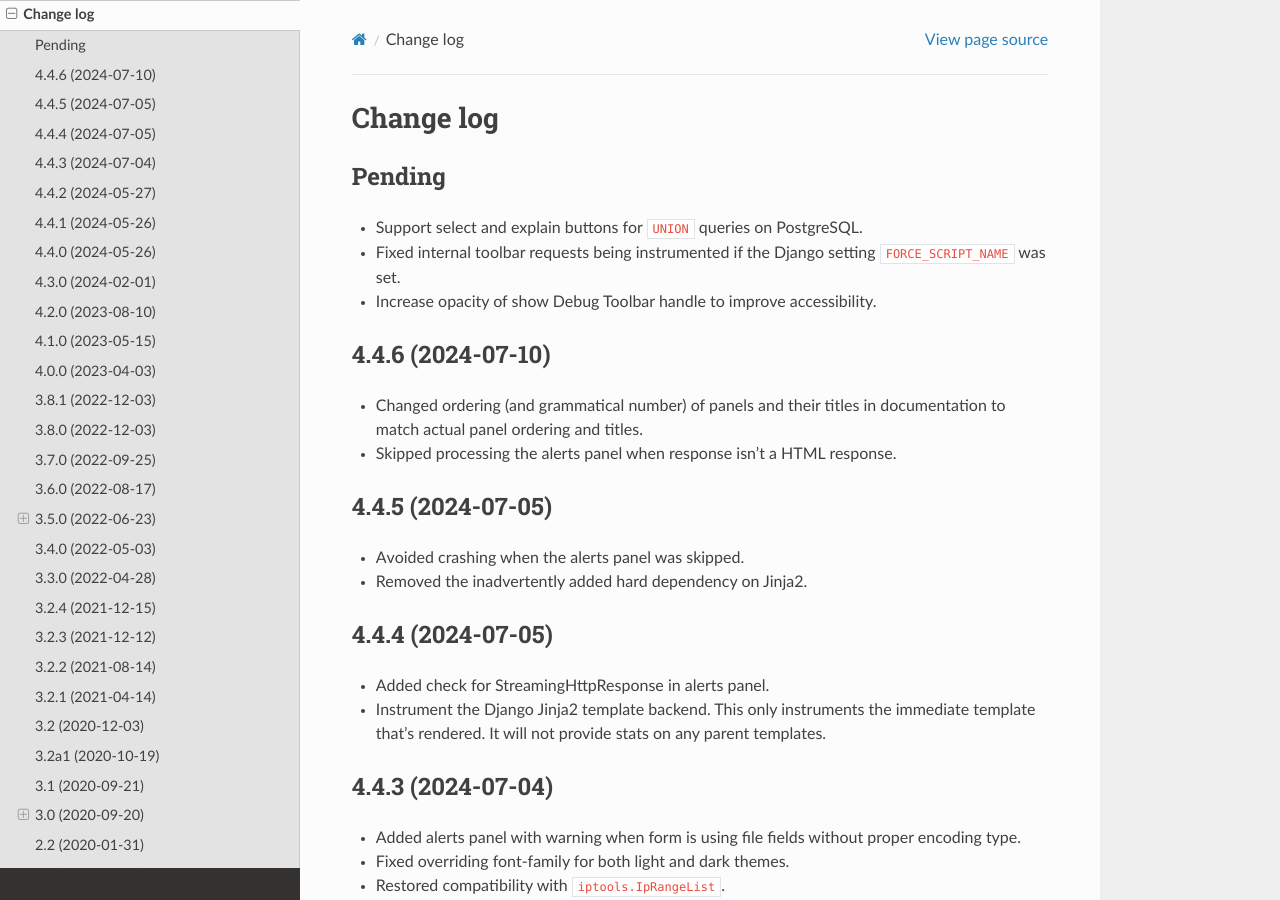
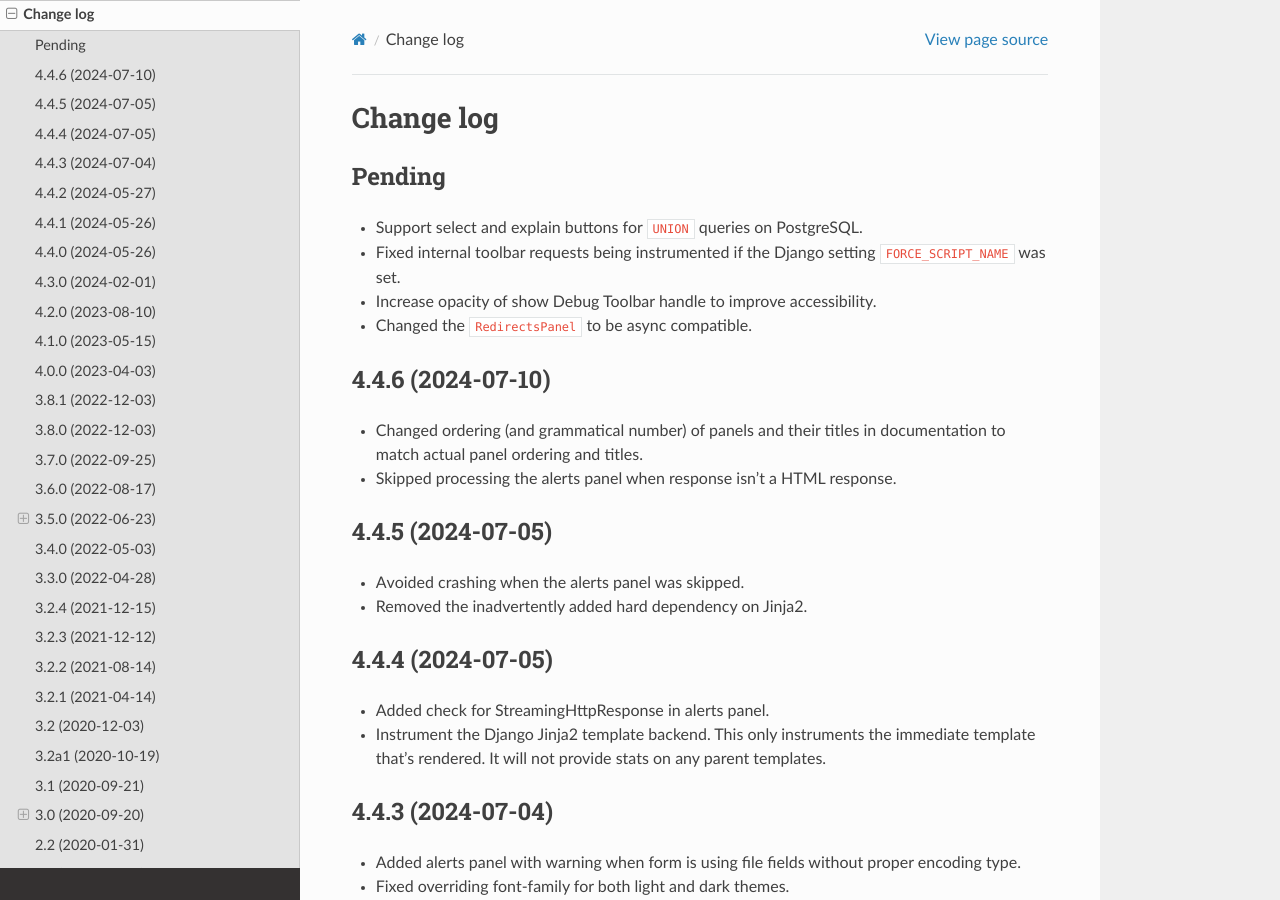
Before and after one commit to jazzband/django-debug-toolbar, a Sphinx documentation site: the page built from docs/changes.rst, in a window 1280 px wide and 900 px high. Built offline with Sphinx 7.4.7 and the Read the Docs theme 2.0.0, drawn with Linux system fonts in a browser that asks for light colours.

Commit message:
Add change log.

```diff
--- a/docs/changes.rst
+++ b/docs/changes.rst
@@ -8,6 +8,7 @@
 * Fixed internal toolbar requests being instrumented if the Django setting
   ``FORCE_SCRIPT_NAME`` was set.
 * Increase opacity of show Debug Toolbar handle to improve accessibility.
+* Changed the ``RedirectsPanel`` to be async compatible.
 
 4.4.6 (2024-07-10)
 ------------------
```
